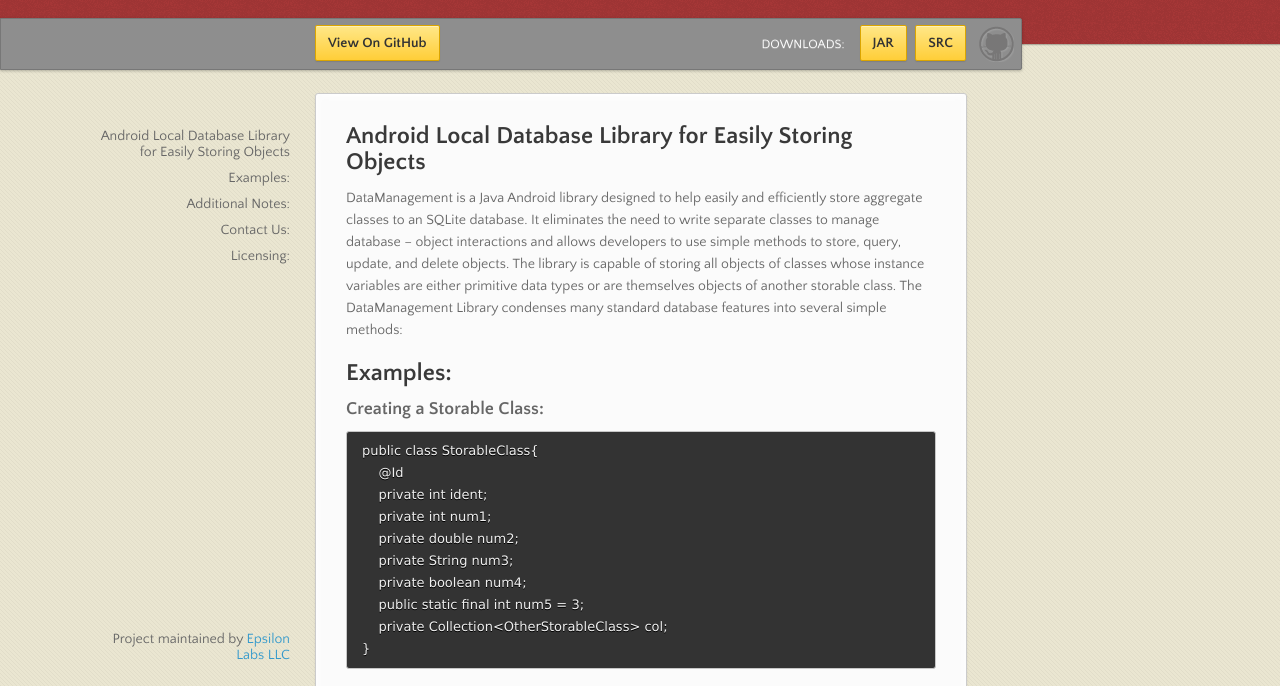
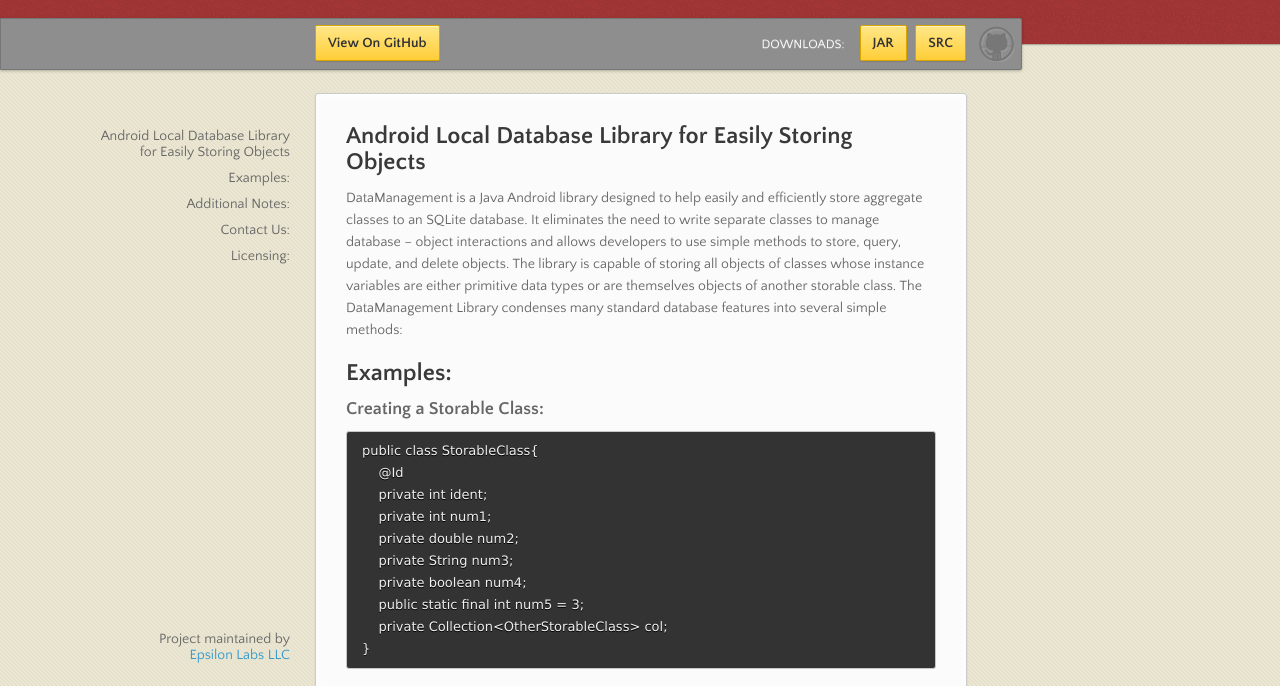
Before and after one commit to epsilonlabsllc/DataManagement, a plain HTML site: page index.html in a window 1280 px wide. Shown: the part 97-783 px from the top of the page. Drawn offline with nearby package versions, Linux system fonts and the light colour scheme.

Commit message:
added link to eps labs site part 2

```diff
--- a/index.html
+++ b/index.html
@@ -142,7 +142,7 @@ int id = dm.add(myObj);
 <p>DataManagement is Currently Licensed under the GNU General Public License, version 3 (GPL-3.0). It is intended for open source use by anyone who would like to use it.</p>
       </section>
       <footer>
-        <p>Project maintained by <a href="http://www.epsilonlabsllc.com/">Epsilon Labs LLC</a></p>
+        <p>Project maintained by <br><a href="http://www.epsilonlabsllc.com/">Epsilon Labs LLC</a></p>
       </footer>
     </div>
     <!--[if !IE]><script>fixScale(document);</script><![endif]-->
```
